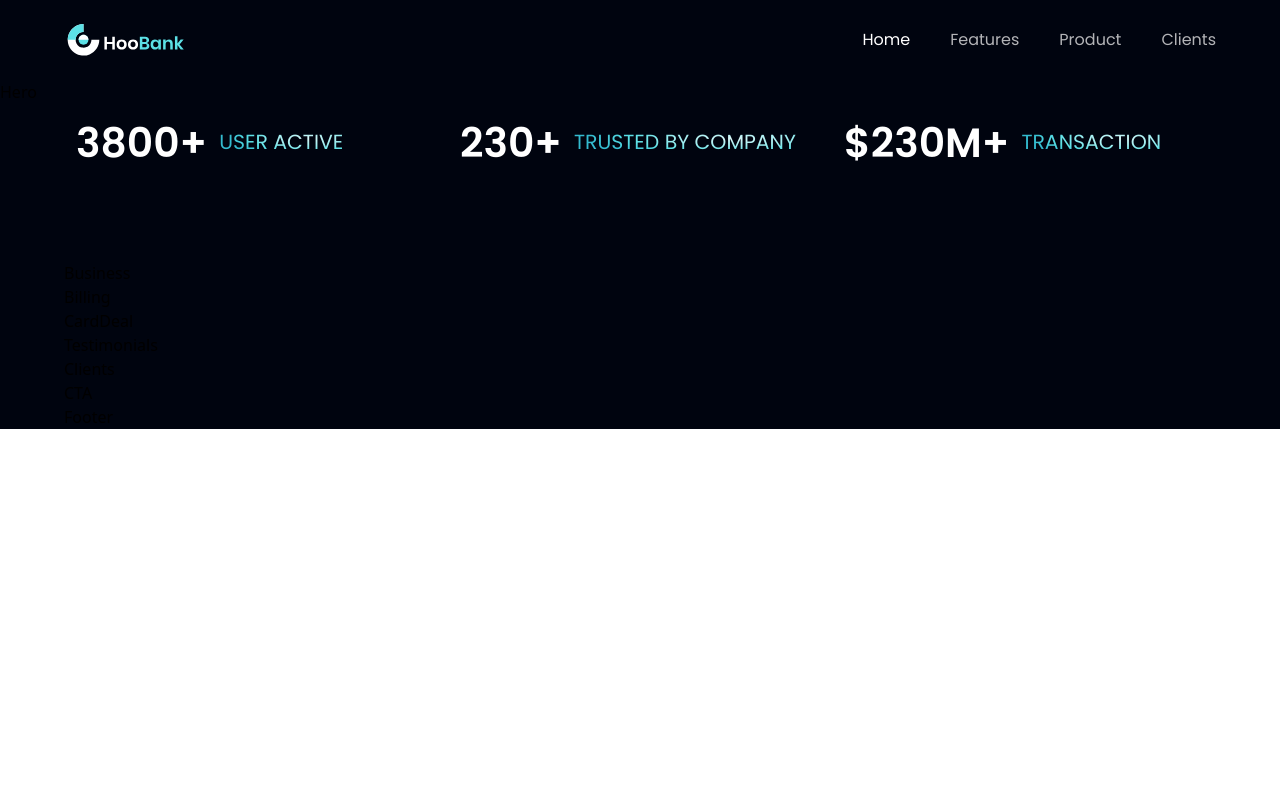
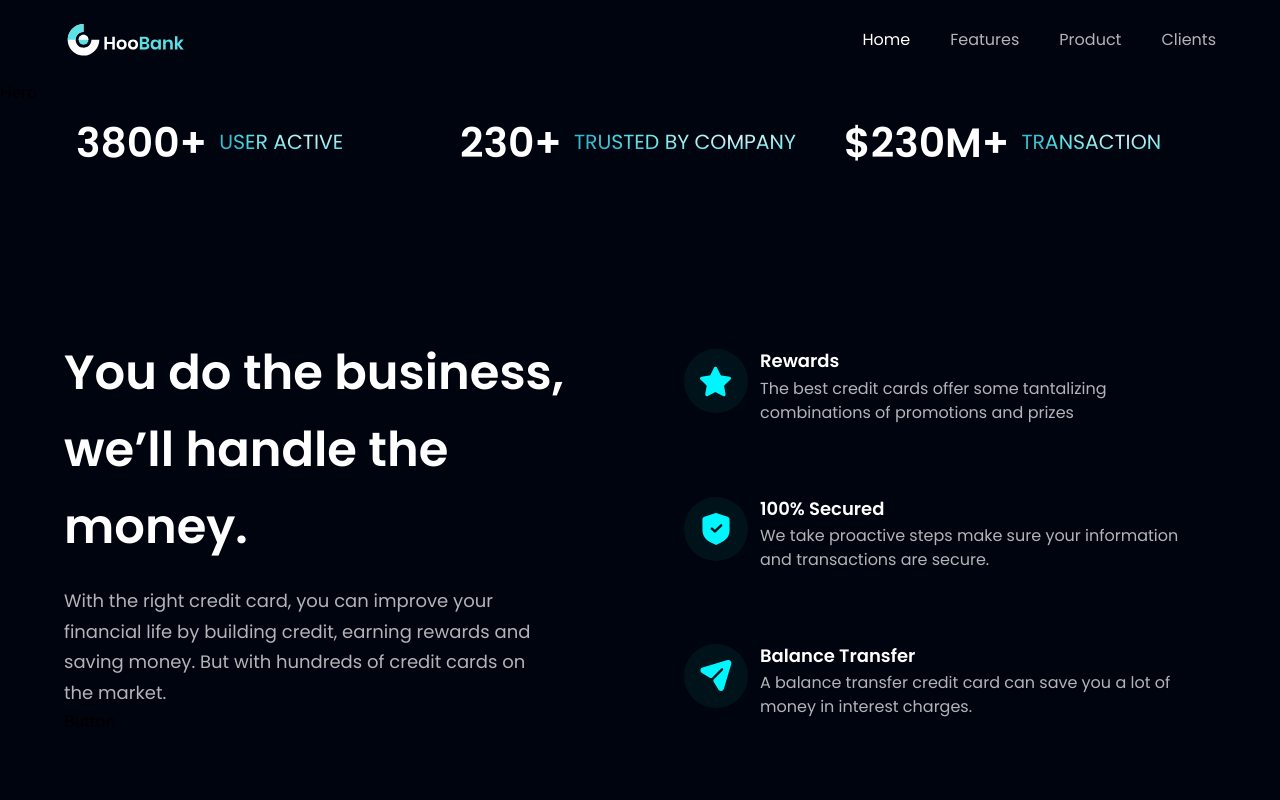
Before and after one commit to SaqibSattar/react-hoobank, a React (Vite) app: page / in a window 1280 px wide. Shown: the top 800 px of the page. Built offline with nearby package versions, Linux system fonts and the light colour scheme.

Commit message:
Business component completed

```diff
--- a/src/components/Business.jsx
+++ b/src/components/Business.jsx
@@ -1,5 +1,51 @@
-const Business = () => {
-  return <div>Business</div>
-}
+import { features } from '../constants'
+import styles, { layout } from '../style'
+import Button from './Button'
+
+const FeatureCard = ({ icon, title, content, index }) => (
+  <div
+    className={`flex flex-row p-6 rounded-[20px] ${
+      index !== features.length - 1 ? 'mb-6' : 'mb-0'
+    } feature-card`}
+  >
+    <div
+      className={`w-[64px] h-[64px] rounded-full ${styles.flexCenter} bg-dimBlue`}
+    >
+      <img src={icon} alt='star' className='w-[50%] h-[50%] object-contain' />
+    </div>
+    <div className='flex-1 flex flex-col ml-3'>
+      <h4 className='font-poppins font-semibold text-white text-[18px] leading-[23.4px] mb-1'>
+        {title}
+      </h4>
+      <p className='font-poppins font-normal text-dimWhite text-[16px] leading-[24px]'>
+        {content}
+      </p>
+    </div>
+  </div>
+)
+
+const Business = () => (
+  <section id='features' className={layout.section}>
+    <div className={layout.sectionInfo}>
+      <h2 className={styles.heading2}>
+        You do the business, <br className='sm:block hidden' /> we’ll handle the
+        money.
+      </h2>
+      <p className={`${styles.paragraph} max-w-[470px] mt-5`}>
+        With the right credit card, you can improve your financial life by
+        building credit, earning rewards and saving money. But with hundreds of
+        credit cards on the market.
+      </p>
+
+      <Button styles={`mt-10`} />
+    </div>
+
+    <div className={`${layout.sectionImg} flex-col`}>
+      {features.map((feature, index) => (
+        <FeatureCard key={feature.id} {...feature} index={index} />
+      ))}
+    </div>
+  </section>
+)
 
 export default Business
```
